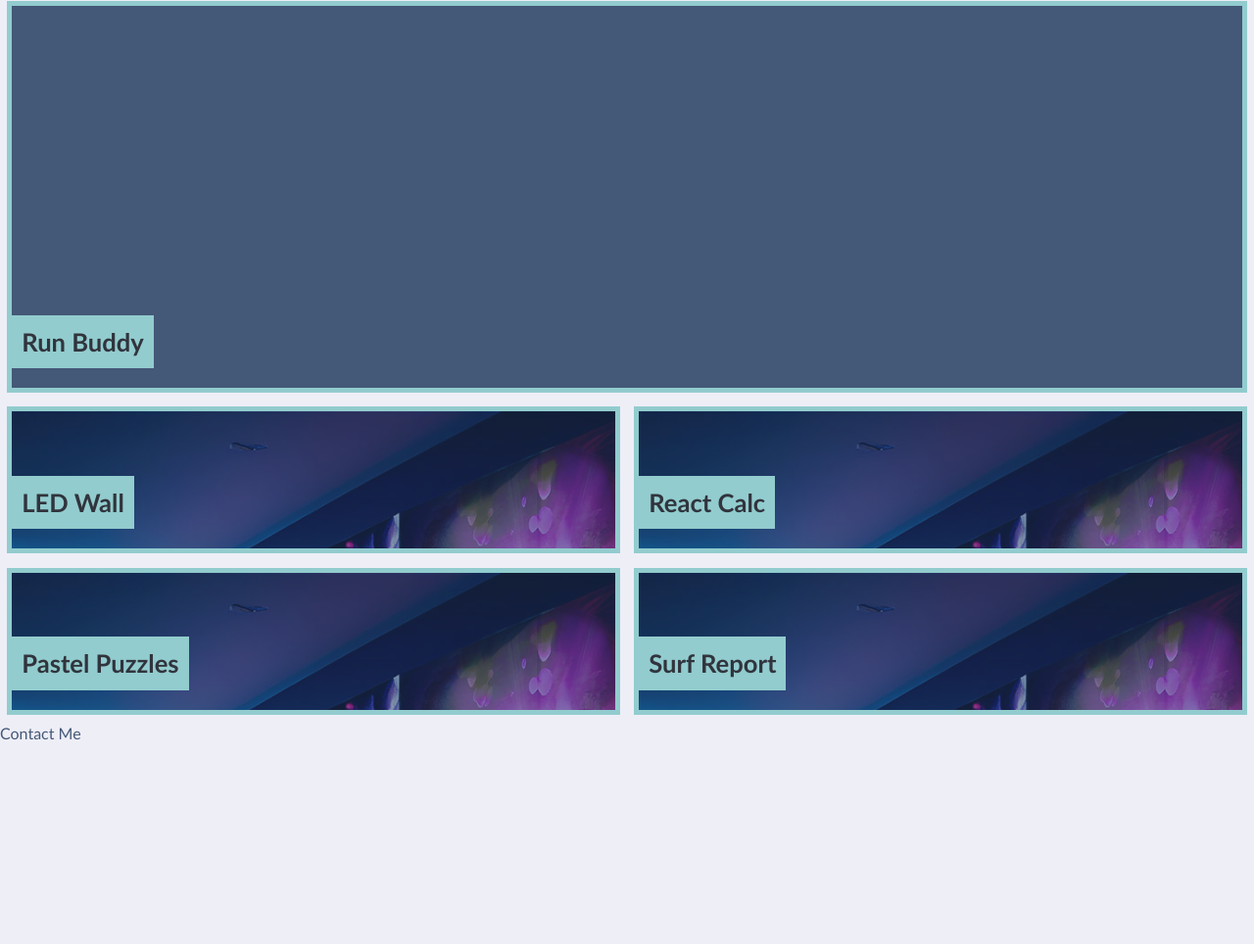
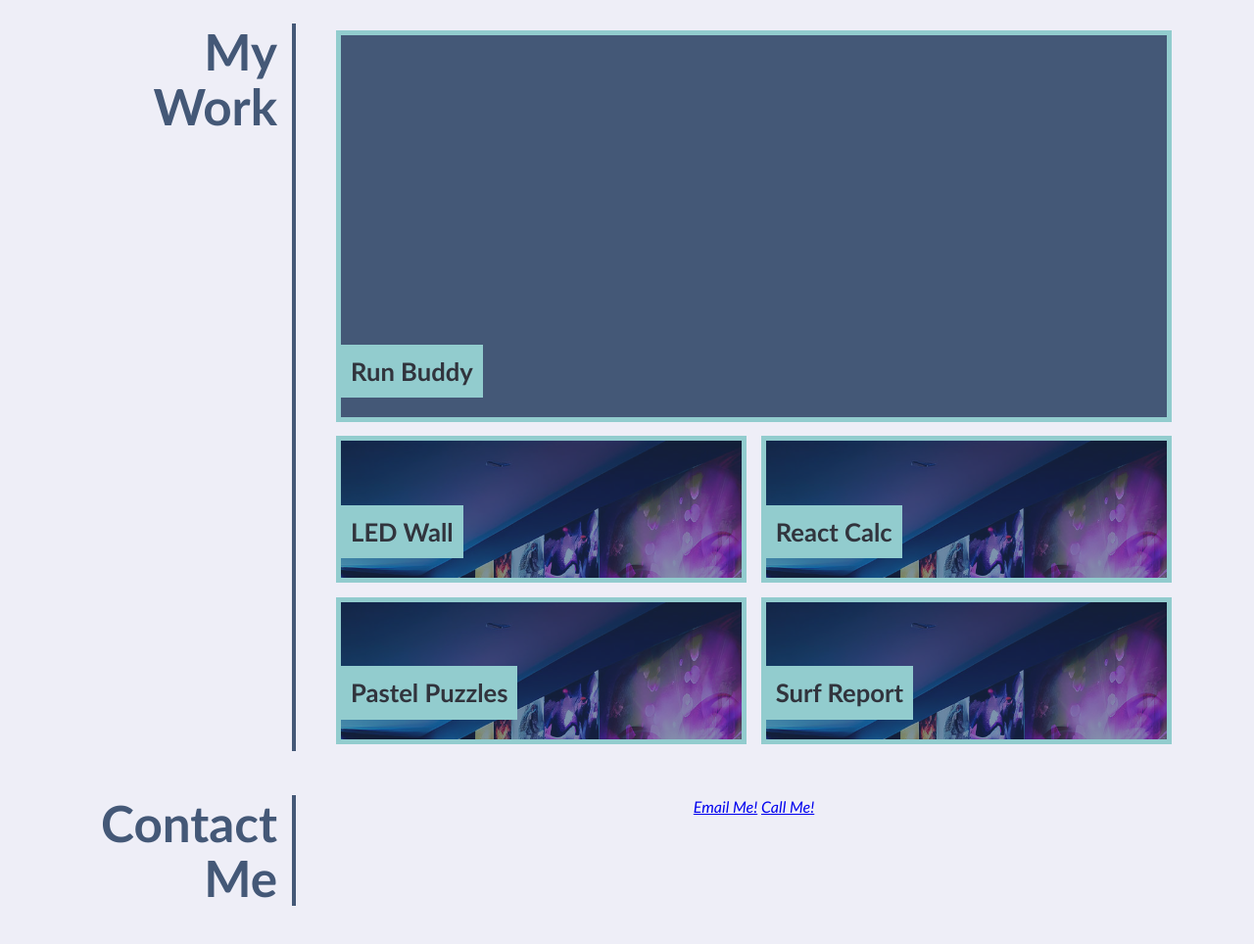
Before and after one commit to tlesner/Challenge2, a plain HTML site: page index.html in a window 1280 px wide. Shown: the part 520-1484 px from the top of the page at 98% size. Before the commit the page ends 1326 px from the top, so only its background shows below. Drawn offline with Linux system fonts and the light colour scheme.

Commit message:
fixed correct heirarchy

```diff
--- a/assets/style.css
+++ b/assets/style.css
@@ -155,6 +155,12 @@
     justify-content: center;
   }
 
+  .container {
+    display: flex;
+    flex-wrap: wrap;
+    /* justify-content: center; */
+  }
+
   .flex-item {
     border: 5px solid var(--secondary);
     background-color: var(--primary);
--- a/index.html
+++ b/index.html
@@ -25,16 +25,17 @@
         <h2>Welcome to this Page</h2>
     </section>
     <main>
+        <div class="container">
             <section class="page-wrapper">
-            <div class="page-section">
+                <section class="page-section">
                     <h2>About Me</h2>
                     <div>
                         <p>Lorem ipsum dolor, sit amet consectetur adipisicing elit. Cupiditate ullam sed, adipisci reprehenderit sapiente deleniti dolores pariatur harum inventore eveniet nisi illo, quasi nemo ex porro iusto ipsam nostrum facilis.</p>
                     </div>
-            </div>
                 </section>
-        <section>
-            <section class="flex-container">
+            <section class="page-section">
+                <h2>My Work</h2>
+                <div class="flex-container">
                     <section class="flex-item run-buddy">
                         <div>
                             <h3>Run Buddy</h3>
@@ -60,12 +61,19 @@
                             <h3>Surf Report</h3>
                         </div>
                     </section>
+                </div>
+            </section>
+            <section class="page-section">
+                <h2>Contact Me</h2>
+                <div class="flex-container">
+                    <address>
+                        <a href="mailto:tjlesner@gmail.com">Email Me!</a>
+                        <a href="tel:+17207716792">Call Me!</a>
+                    </address>
+                </div>
             </section>
         </section>
-        <section>
-            <div>Contact Me</div>
-        </section>
+        </div>
     </main>
-
 </body>
 </html>
```
Lines whose indentation alone changed are shown as unchanged.
